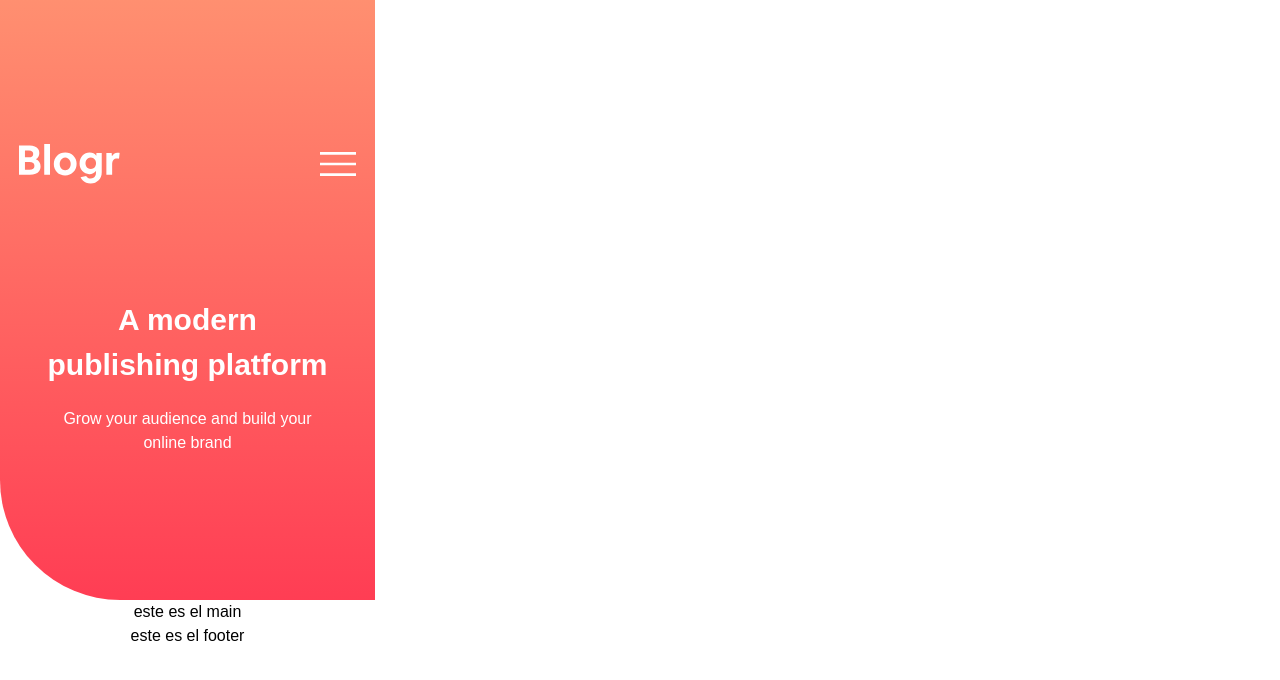
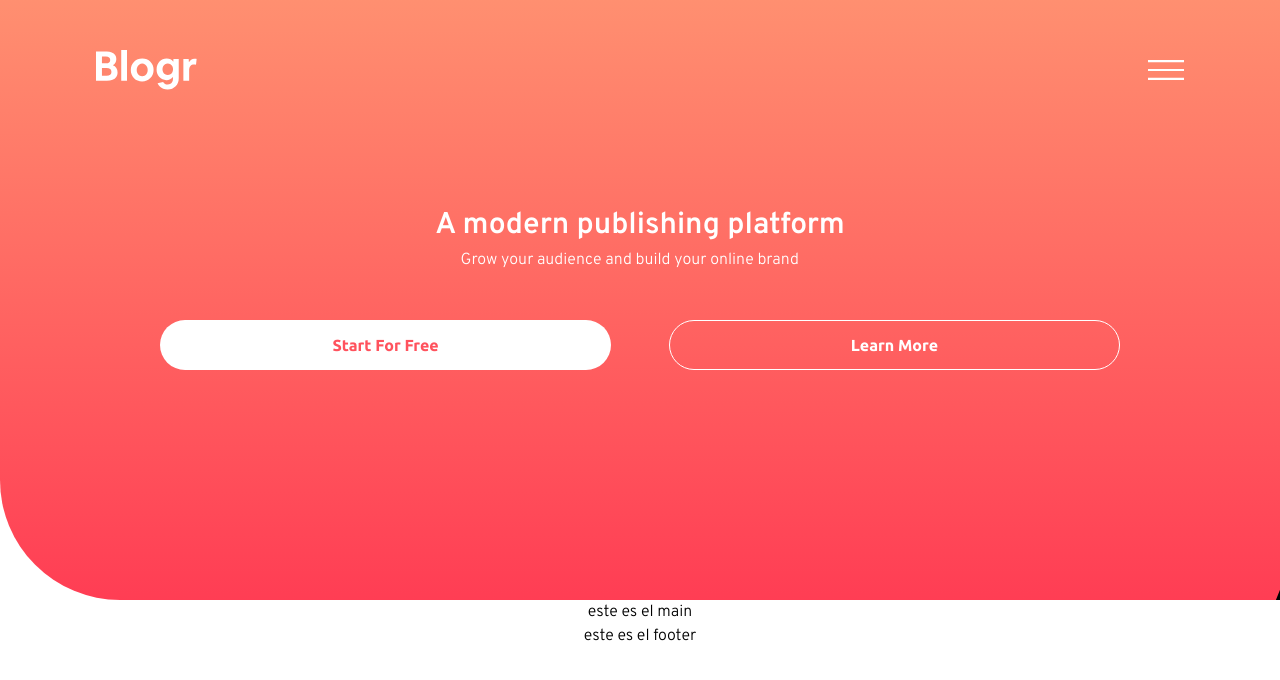
Before and after one commit to Arfirpo/blogr-landing-page-main, a React (Create React App) app: page / in a window 1280 px wide. Shown: the top 680 px of the page. Built offline with nearby package versions, Linux system fonts and the light colour scheme.

Commit message:
continue w/ the pattern

```diff
--- a/public/index.html
+++ b/public/index.html
@@ -4,6 +4,12 @@
     <meta charset="utf-8" />
     <link rel="icon" href="%PUBLIC_URL%/favicon.ico" />
     <meta name="viewport" content="width=device-width, initial-scale=1" />
+    <link rel="preconnect" href="https://fonts.googleapis.com" />
+    <link rel="preconnect" href="https://fonts.gstatic.com" crossorigin />
+    <link
+      href="https://fonts.googleapis.com/css2?family=Overpass:wght@300;600&family=Ubuntu:wght@400;500;700&display=swap"
+      rel="stylesheet"
+    />
     <meta name="theme-color" content="#000000" />
     <meta
       name="description"
--- a/src/App.js
+++ b/src/App.js
@@ -4,7 +4,7 @@ import { Footer } from "./components/Footer";
 
 function App() {
   return (
-    <div className="flex flex-col justify-center items-center w-[23.4375rem]">
+    <div className="flex flex-col justify-center items-center min-w-[320px]">
       <Header />
       <Main />
       <Footer />
--- /dev/null
+++ b/src/components/Buttons.jsx
@@ -0,0 +1,14 @@
+import React from "react";
+
+export const Buttons = () => {
+  return (
+    <div className="flex items-center justify-between w-full text-[1em]">
+      <button className="capitalize text-lightRed bg-White w-[47%] h-[3.125rem] font-Ubuntu rounded-full border-none font-extrabold">
+        start for free
+      </button>
+      <button className="text-White capitalize border-[.0625rem] border-White w-[47%] h-[3.125rem] font-Ubuntu font-extrabold rounded-full">
+        learn more
+      </button>
+    </div>
+  );
+};
--- a/src/components/Header.jsx
+++ b/src/components/Header.jsx
@@ -1,17 +1,38 @@
 import React from "react";
 import hamburguerMenu from "../images/icon-hamburger.svg";
 import logo from "../images/logo.svg";
+import { Buttons } from "./Buttons";
+import patternMobile from "../images/bg-pattern-intro-mobile.svg";
 
 export const Header = () => {
+  const bgPattern = {
+    backgroundImage: `url(${patternMobile})`,
+    backgroundRepeat: "no-repeat",
+    backgroundPosition: "-365px -280px",
+    backgroundSize: '378%',
+  };
+
   return (
-    <header className="h-[37.5rem] w-full bg-gradient-to-b from-veryLightRedGradient to-lightRedGradient rounded-bl-[7.5rem] flex flex-col justify-center items-center gap-[7.1875rem]">
-      <div className="flex items-center justify-between h-[6%] w-[90%]">
-        <img src={logo} alt="blogr logo" />
-        <img src={hamburguerMenu} alt="hamburger menu" className="h-6 w-9" />
-      </div>
-      <div className="flex flex-col items-center text-center w-[75%] text-White gap-5">
-        <h1 className="text-[30px] font-bold">A modern publishing platform</h1>
-        <p className="text-[16px] w-[95%]  ">Grow your audience and build your online brand</p>
+    <header className="h-[37.5rem] min-w-full bg-gradient-to-b from-veryLightRedGradient to-lightRedGradient rounded-bl-[7.5rem] -z-10 overflow-hidden">
+      <div
+        className="w-full h-full flex flex-col justify-start items-center gap-[7.1875rem]"
+        style={bgPattern}
+      >
+        <div className="flex items-center justify-between h-[6%] w-[85%] mt-[52px]">
+          <img src={logo} alt="blogr logo" />
+          <img src={hamburguerMenu} alt="hamburger menu" className="h-5 w-9" />
+        </div>
+        <div className="flex flex-col items-center justify-center gap-12 w-[75%]">
+          <div className="text-White text-center gap-5">
+            <h1 className="text-[30px] xs:font-bold">
+              A modern publishing platform
+            </h1>
+            <p className="text-[16px] w-[95%]">
+              Grow your audience and build your online brand
+            </p>
+          </div>
+          <Buttons />
+        </div>
       </div>
     </header>
   );
--- a/tailwind.config.js
+++ b/tailwind.config.js
@@ -2,7 +2,27 @@
 module.exports = {
   content: ["./src/**/*.{js,jsx,ts,tsx}"],
   theme: {
+    screens: {
+      xs: "320px",
+      // => @media (min-width: 320px) { ... }
+
+      sm: "640px",
+      // => @media (min-width: 640px) { ... }
+
+      md: "768px",
+      // => @media (min-width: 768px) { ... }
+
+      lg: "1024px",
+      // => @media (min-width: 1024px) { ... }
+
+      xl: "1280px",
+      // => @media (min-width: 1280px) { ... }
+    },
     extend: {
+      fontFamily: {
+        Overpass: ["Overpass", "sans-serif"],
+        Ubuntu: ["Ubuntu", "sans-serif"],
+      },
       colors: {
         lightRed: "hsl(356, 100%, 66%)", //CTA text
         veryLightRed: "hsl(355, 100%, 74%)", //CTA hover background
@@ -16,9 +36,6 @@ module.exports = {
         veryDarkGrayBlue: "hsl(237, 17%, 21%)", //Background Gradient
         veryDarkDesaturatedBlue: "hsl(237, 23%, 32%)", // Background Gradient
       },
-      backgroundImage: {
-        pattern: "url(/src/images/bg-pattern-intro-mobile.svg)",
-      },
     },
   },
   plugins: [],
```
